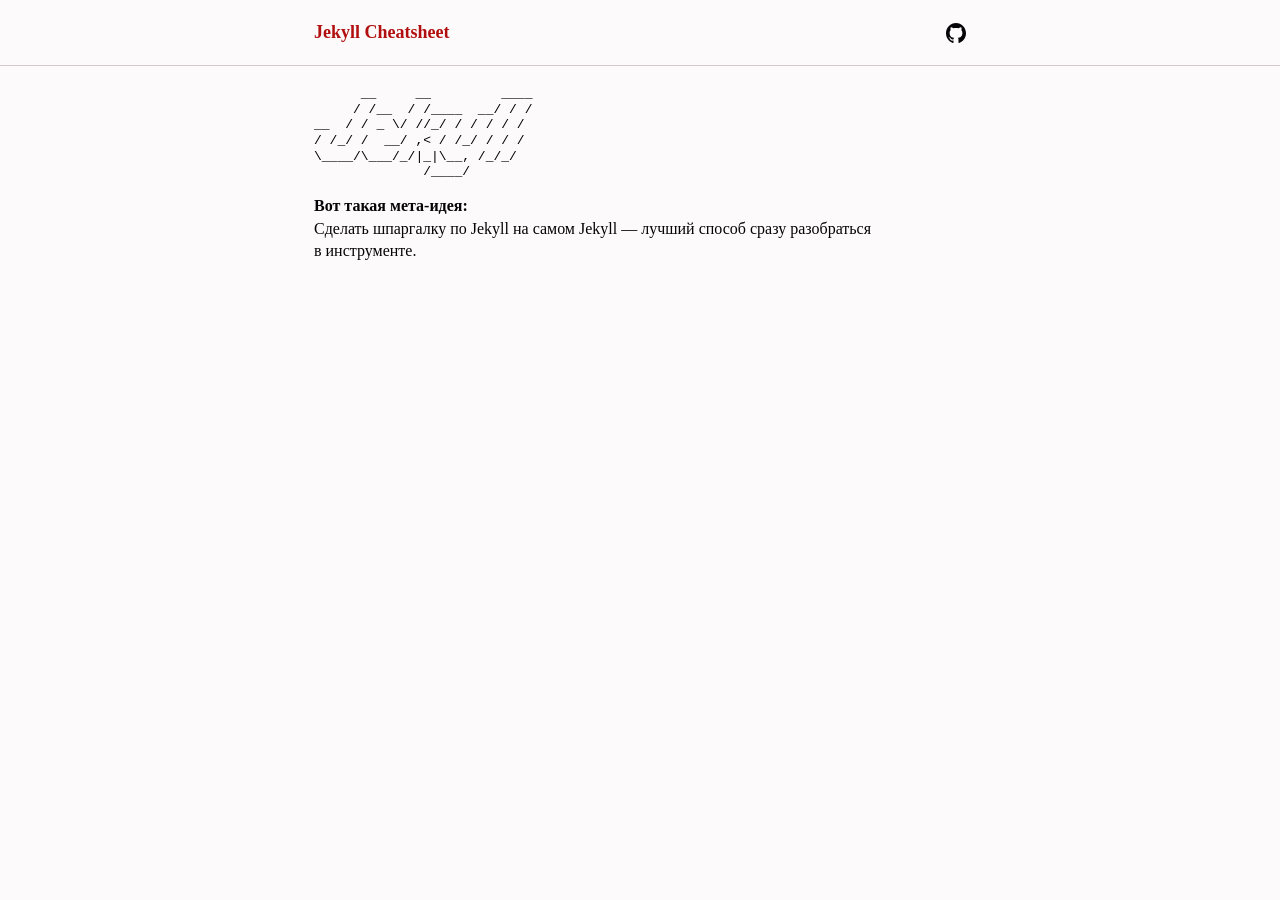
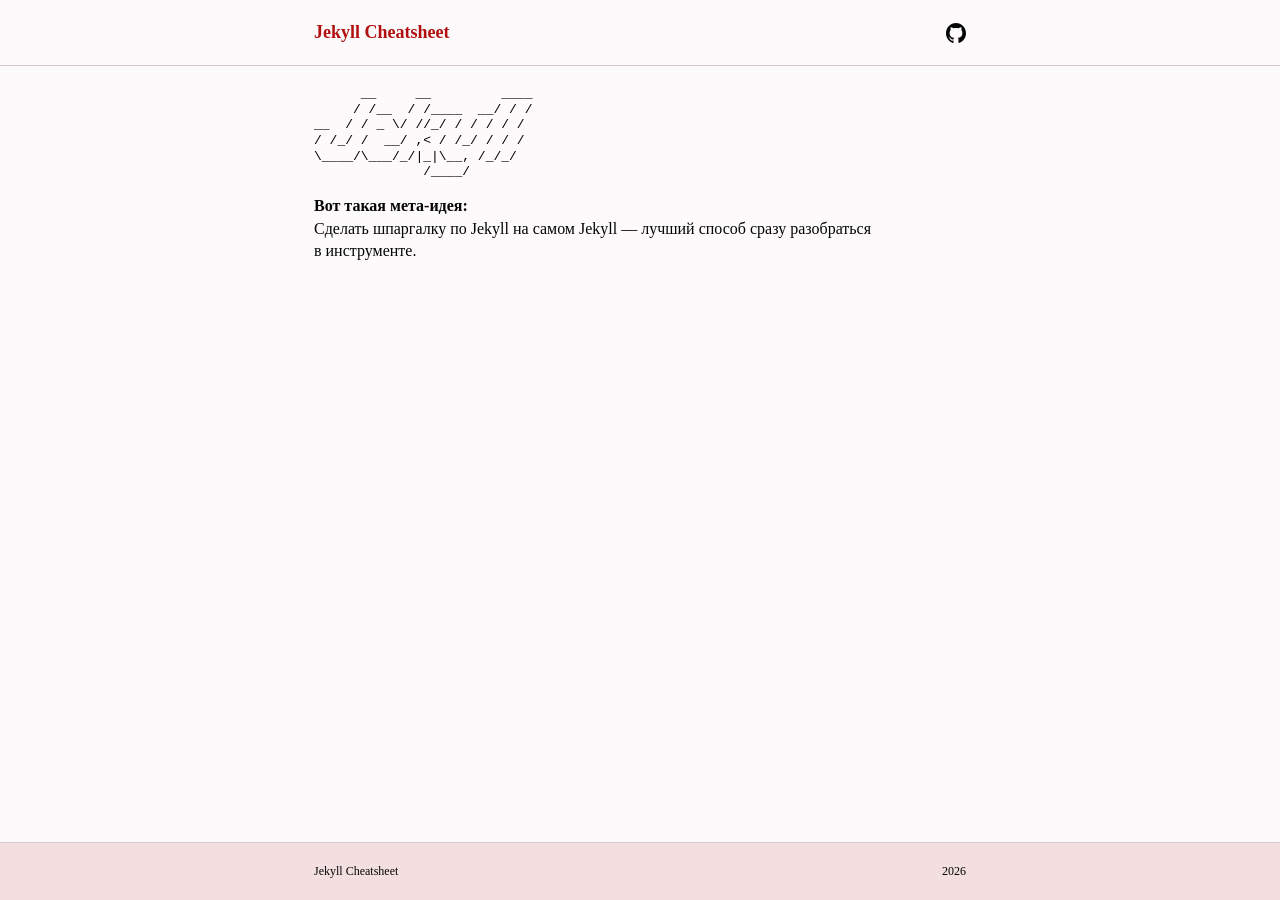
Before and after one commit to kagulion/jekyll-cheatsheet, a Jekyll site: the page built from index.html, in a window 1280 px wide. Built offline with Jekyll 4.4.1, drawn with Linux system fonts in a browser that asks for light colours.

Commit message:
add: footer

```diff
--- /dev/null
+++ b/_includes/footer.html
@@ -0,0 +1,6 @@
+<footer class="footer">
+  <div class="footer__container flex justify-between align-center">
+    <p>Jekyll Cheatsheet</p>
+    <span id="year">2026</span>
+  </div>
+</footer>
--- a/_layouts/default.html
+++ b/_layouts/default.html
@@ -8,7 +8,12 @@
   </head>
 
   <body>
-    {% include header.html %}
-    <div class="container">{{ content }}</div>
+    <div class="site-wrapper">
+      {% include header.html %}
+      <main class="container">{{ content }}</main>
+      {% include footer.html %}
+    </div>
+
+    <script src="{{ '/assets/scripts/year.js' | relative_url }}"></script>
   </body>
 </html>
--- a/assets/css/styles.scss
+++ b/assets/css/styles.scss
@@ -13,12 +13,13 @@
   width: auto;
   font-family: $font-family;
   background-color: $bg;
+  height: 100%;
 }
 
 pre {
   font-family: monospace;
   white-space: pre;
-  line-height: 1.2;
+  line-height: 120%;
   overflow-x: auto;
 }
 
@@ -30,7 +31,14 @@
 
 /* Каркас */
 
+.site-wrapper {
+  display: flex;
+  flex-direction: column;
+  min-height: 100vh;
+}
+
 .container {
+  flex: 1 0 auto;
   margin: 0 auto;
   max-width: 684px;
   padding: 20px 16px;
@@ -86,4 +94,27 @@
   }
 }
 
-/* Хиро */
+/* Футер */
+
+.footer {
+  flex-shrink: 0;
+  width: 100%;
+  border-top: 1px solid $gray;
+  background-color: $gray-light;
+
+  &__container {
+    max-width: 684px;
+    margin: 0 auto;
+    padding: 20px 16px;
+  }
+
+  p {
+    font-size: 12px;
+    line-height: 140%;
+  }
+
+  span {
+    font-size: 12px;
+    line-height: 140%;
+  }
+}
```
